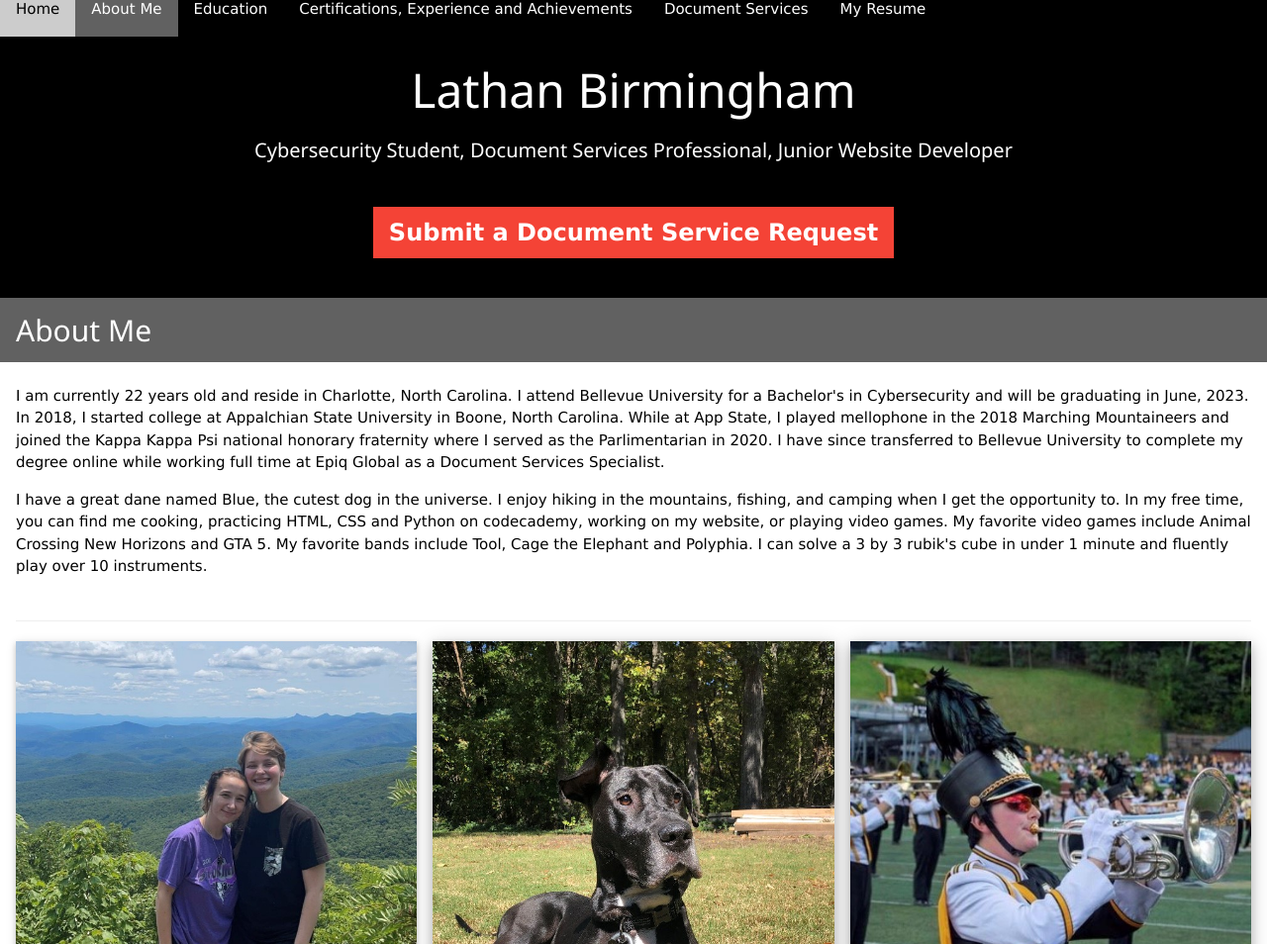
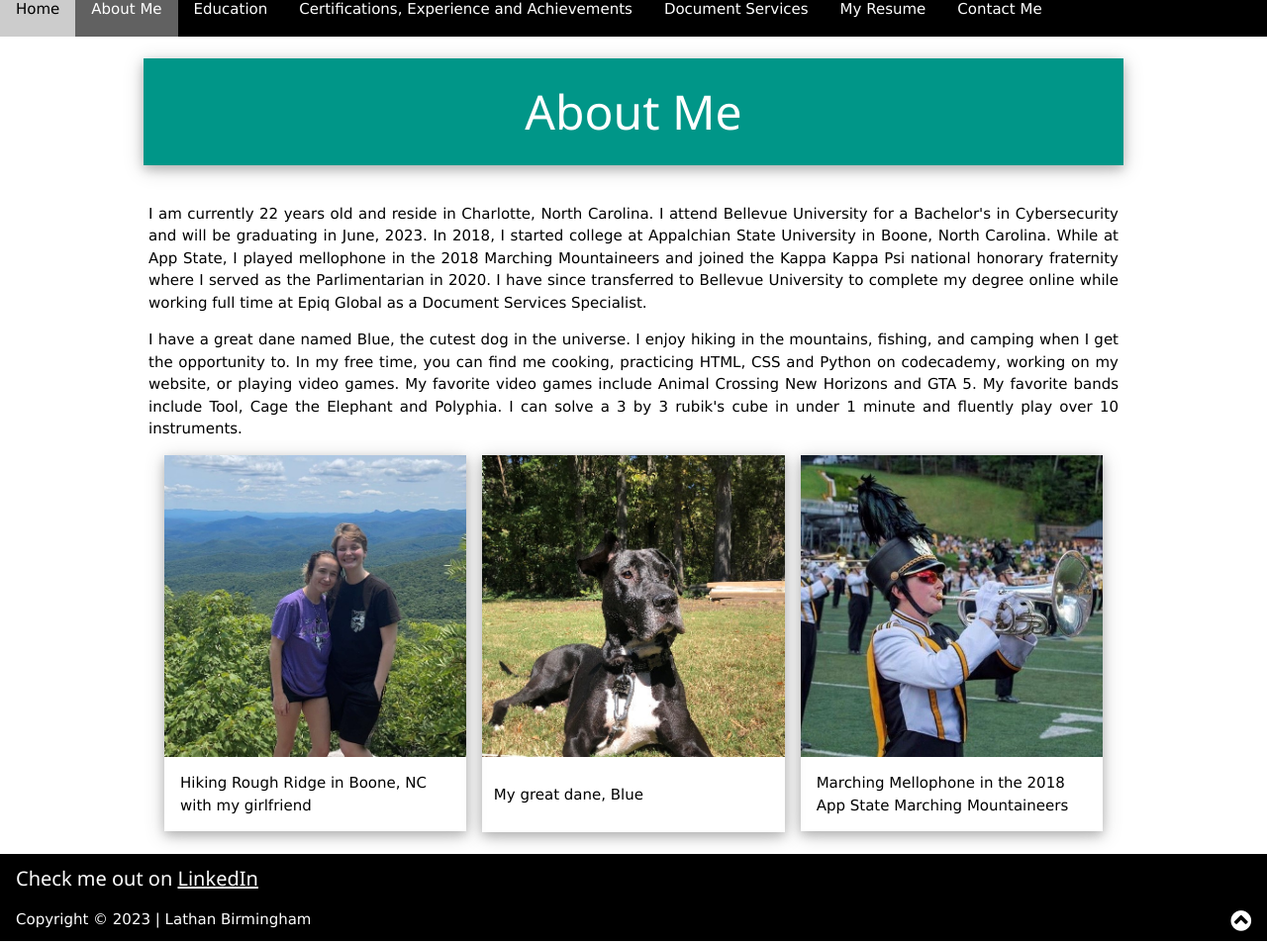
Before and after one commit to birminghamle/birminghamle.github.io, a plain HTML site: page about.html in a window 1280 px wide. Shown: the part 18-972 px from the top of the page at 99% size. Drawn offline with Linux system fonts and the light colour scheme.

Commit message:
about page formatting

```diff
--- a/about.html
+++ b/about.html
@@ -20,17 +20,14 @@
   <a href="/experience.html" class="w3-bar-item w3-button w3-padding-16">Certifications, Experience and Achievements</a>
   <a href="/services.html" class="w3-bar-item w3-button w3-padding-16">Document Services</a>
   <a href="/Documents/Final Resume.pdf" class="w3-bar-item w3-button w3-padding-16">My Resume</a>
+  <button class="w3-bar-item w3-button w3-padding-16"" onclick="document.getElementById('id01').style.display='block'">Contact Me</button>
+  </div>
 </div>
-
+<br>
 <!-- Header -->
-<header class="w3-container w3-theme w3-padding" id="myHeader">
+<header class="w3-container w3-teal w3-padding w3-content w3-card-4 w3-animate-bottom" id="myHeader" style="max-width:990px;">
   <div class="w3-center">
-  <h1 class="w3-xxxlarge w3-animate-bottom">Lathan Birmingham</h1>
-  <h4>Cybersecurity Student, Document Services Professional, Junior Website Developer</h4>
-    <div class="w3-padding-32">
-      <button class="w3-btn w3-xlarge w3-red w3-hover-light-grey" onclick="document.getElementById('id01').style.display='block'" style="font-weight:900;">Submit a Document Service Request</button>
-    </div>
-  </div>
+  <h1 class="w3-xxxlarge ">About Me</h1>
 </header>
 
 <!-- Modal -->
@@ -38,16 +35,12 @@
     <div class="w3-modal-content w3-card-4 w3-animate-top">
       <header class="w3-container w3-theme-l1">
         <span onclick="document.getElementById('id01').style.display='none'"
-        class="w3-button w3-display-topright">×</span>
-        <h4>Thank you for choosing me to take care of your document services.</h4>
-        <h5>Requests without an urgent deadline will be processed at a rate of $20 an hour. I am available 24/7 for urgent document services processed at a rate of $25 an hour. Urgent requests will be booked in for processing within in 1 hour of submission and will have a prioritized deadline according to your needs.</h5>
+        class="w3-button w3-display-topright">x</span>
+        <h3>Thank you for reaching out to me!</h3>
+        <h5>I will get back to you within 1 day.</h5>
       </header>
       <div class="w3-padding">
-        <h2>Submit a Request</h2>
-        <div class="w3-half">
-          <input id="milk" class="w3-check" type="checkbox">
-          <label>Urgent Request</label>
-        </div>
+        <h2>Contact Me</h2>
         <div class="w3-section">
           <input class="w3-input" type="text" required>
           <label>Name</label>
@@ -75,24 +68,21 @@
       </footer>
     </div>
 </div>
-
-<header class="w3-container w3-dark-grey">
-  <h2>About Me</h2>
-</header>
-
-<div class="w3-padding w3-white w3-display-container">
+<br>
+<!-- Page content -->
+<div class="w3-content w3-animate-bottom">
+<div class="w3-white w3-display-container" style="text-align:justify">
   <p>I am currently 22 years old and reside in Charlotte, North Carolina. I attend Bellevue University for a Bachelor's in Cybersecurity and will be graduating in June, 2023. In 2018, I started college at Appalchian State University in Boone, North Carolina. While at App State, I played mellophone in the 2018 Marching Mountaineers and joined the Kappa Kappa Psi national honorary fraternity where I served as the Parlimentarian in 2020. I have since transferred to Bellevue University to complete my degree online while working full time at Epiq Global as a Document Services Specialist.</p>
   <p>I have a great dane named Blue, the cutest dog in the universe. I enjoy hiking in the mountains, fishing, and camping when I get the opportunity to. In my free time, you can find me cooking, practicing HTML, CSS and Python on codecademy, working on my website, or playing video games. My favorite video games include Animal Crossing New Horizons and GTA 5. My favorite bands include Tool, Cage the Elephant and Polyphia. I can solve a 3 by 3 rubik's cube in under 1 minute and fluently play over 10 instruments.</p>
 </div>
 
-  <div class="w3-container w3-center">
-    <hr>
+  <div class="w3-container">
   </div>
 
   <div class="w3-row-padding">
 
   <div class="w3-third">
-  <div class="w3-card">
+  <div class="w3-card-4">
     <img src="https://birminghamle.github.io/Pictures/hiking.jpg" alt="Car" style="width:100%">
     <div class="w3-container">
     <p>Hiking Rough Ridge in Boone, NC with my girlfriend</p>
@@ -103,7 +93,7 @@
   <div class="w3-third">
   <div class="w3-card-4">
     <img src="https://birminghamle.github.io/Pictures/blue.jpg" alt="Car" style="width:100%">
-    <div class="w3-container">
+    <div class="w3-container" style="padding:11.5px">
     <p>My great dane, Blue</p>
     </div>
   </div>
@@ -118,14 +108,14 @@
   </div>
   </div>
   </div>
-
-  <hr>
+</div>
+<br>
 
 <!-- Footer -->
-<footer class="w3-container w3-theme-dark w3-padding-16">
+<footer class="w3-container w3-theme-dark" style="max-height: 88px">
   <h4>Check me out on <a href="https://www.linkedin.com/in/lathan-birmingham" target="_blank">LinkedIn</a></h4>
-  <div style="position:relative;bottom:55px;" class="w3-tooltip w3-right">
-    <span class="w3-text w3-theme-light w3-padding">Go To Top</span>
+  <div style="position:relative;" class="w3-tooltip w3-right">
+    <span class="w3-text w3-theme-light">Go To Top</span>
     <a class="w3-text-white" href="#myHeader"><span class="w3-xlarge">
     <i class="fa fa-chevron-circle-up"></i></span></a>
   </div>
```
Also changed, not shown: index.html (+9 -3 lines), Pictures/josie_zoom.jpg (added).
